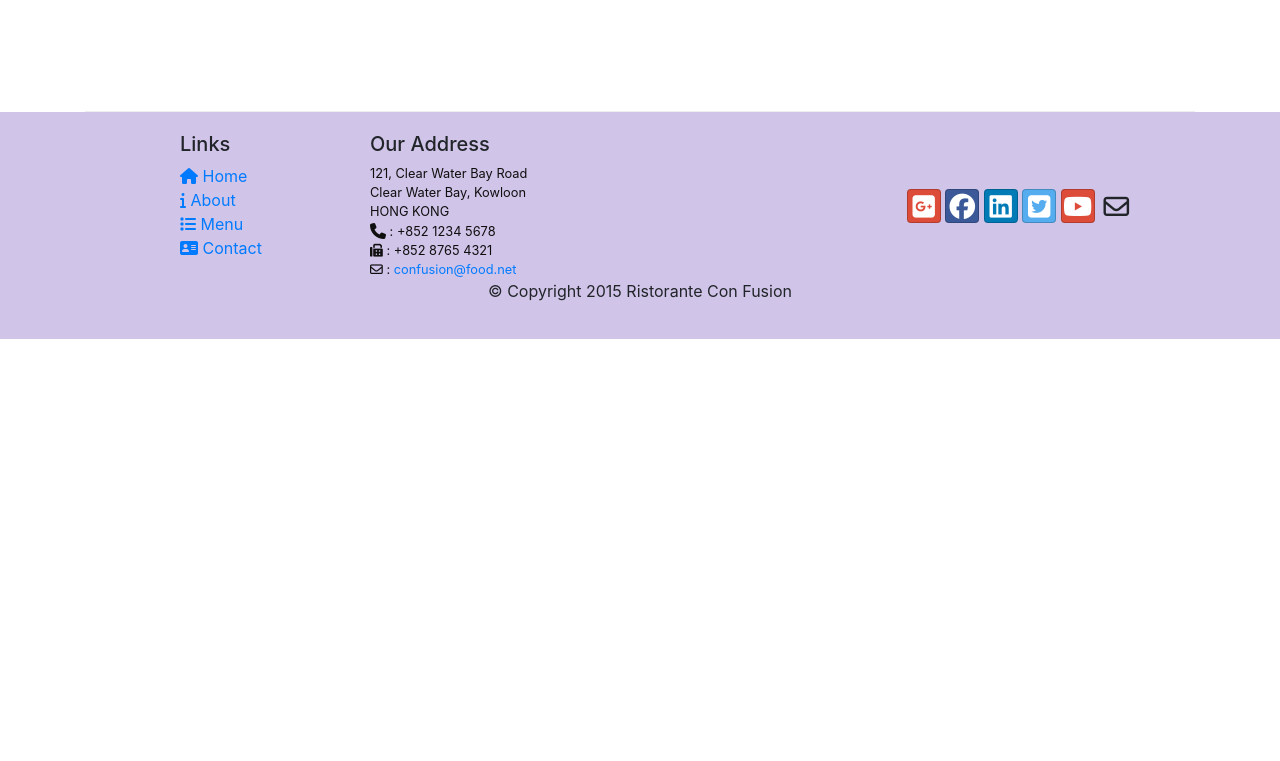
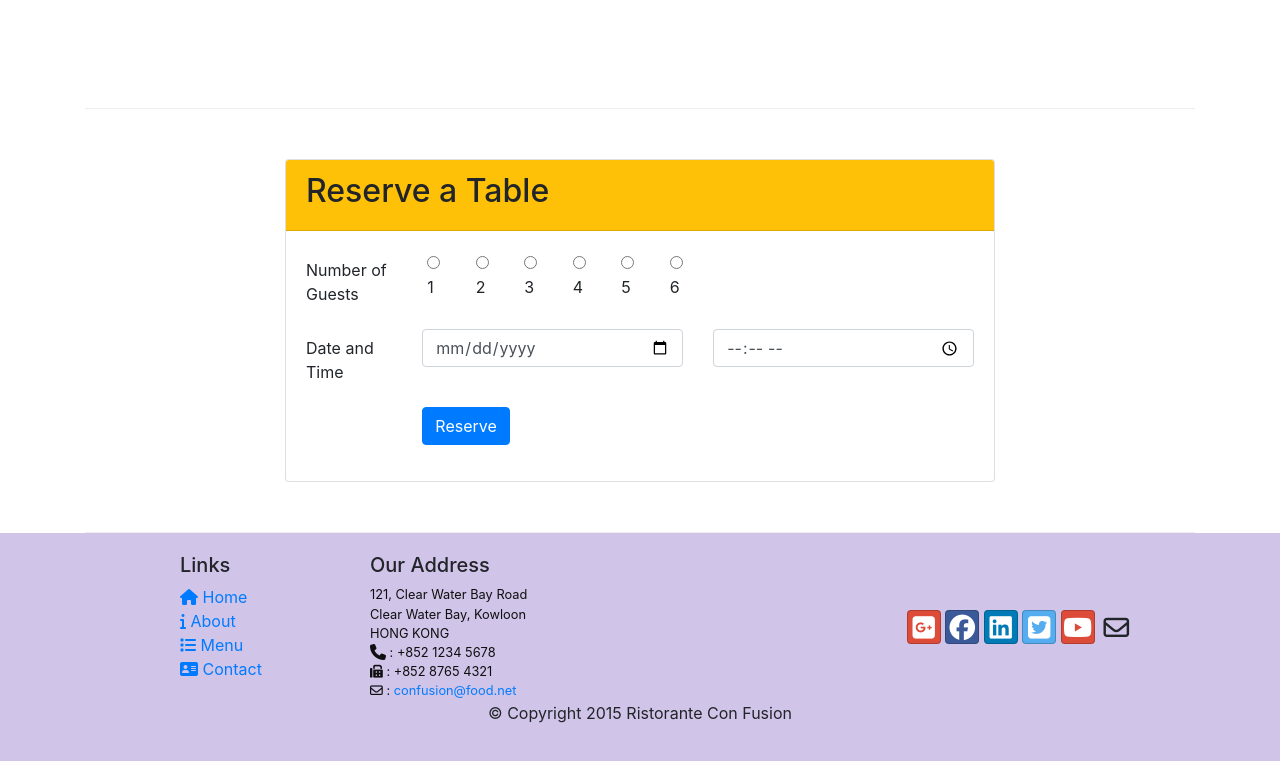
Before and after one commit to memoelgammal/FullstackWebdeveloperCoursera, a website: page index.html in a window 1280 px wide. Shown: the part 1401-2162 px from the top of the page. Before the commit the page ends 1740 px from the top, so only its background shows below. Drawn offline with nearby package versions, Linux system fonts and the light colour scheme.

Commit message:
done the second task

```diff
--- a/index.html
+++ b/index.html
@@ -39,8 +39,13 @@
                         <h1>Ristorante con Fusion</h1>
                         <p>We take inspiration from the World's best cuisines, and create a unique fusion experience. Our lipsmacking creations will tickle your culinary senses!</p>
                     </div>
-                    <div class="col-12 col-sm align-self-center">
-                        <img src="img/logo.png" alt="" class="img-fluid">
+                    <div class="col-12 col-sm row align-self-center align-items-center">
+                        <div class="col-6">
+                            <img src="img/logo.png" alt="" class="img-fluid">
+                        </div>
+                        <div class="col-6">
+                            <a href="#Reservations" class="btn btn-warning">Reserve Table</a>
+                        </div>
                     </div>
                 </div>
             </div>
@@ -56,7 +61,7 @@
                     <div class="media">
                         <img src="img/uthappizza.png" alt="uthappizza" class="d-flex mr-3 img-thumbnail align-self-center">
                         <div class="media-body">
-                            <h2>Uthappizza</h2>
+                            <h2>Uthappizza <span class="badge badge-danger">Hot</span> <span class="badge badge-pill badge-secondary">&dollar;4.99</span></h2>
                             <p>A unique combination of Indian Uthappam (pancake) and Italian pizza, topped with Cerignola olives, ripe vine cherry tomatoes, Vidalia onion, Guntur chillies and Buffalo Paneer.</p>
                         </div>
                     </div>
@@ -68,11 +73,11 @@
                 </div>
                 <div class="col col-sm order-sm-last col-md">
                     <div class="media">
-                        <img src="img/buffet.png" alt="buffet" class="d-flex ml-3 img-thumbnail align-self-center">
                         <div class="media-body">
-                            <h2>Weekend Grand Buffet</h2>
+                            <h2>Weekend Grand Buffet <span class="badge badge-danger">NEW</span></h2>
                             <p>Featuring mouthwatering combinations with a choice of five different salads, six enticing appetizers, six main entrees and five choicest desserts. Free flowing bubbly and soft drinks. All for just $19.99 per person </p>
                         </div>
+                        <img src="img/buffet.png" alt="buffet" class="d-flex ml-3 img-thumbnail align-self-center">
                     </div>
                 </div>
             </div>
@@ -90,6 +95,68 @@
                         </div>
                     </div>
                 </div>
+            </div>
+
+            <div class="row row-content align-items-center align-self-center">
+                <div class="col-12 co-sm-2"></div>
+                <div class="col-12 col-sm-8 offset-sm-2" id="Reservations">
+                    <div class="card">
+                        <div class="card-header bg-warning">
+                            <h2>Reserve a Table</h2>
+                        </div>
+                        <div class="card-body">
+                            <form action="">
+                                <div class="form-group row">
+                                    <label for="guestnumber" class="col-md-2 col-form-label">Number of Guests</label>
+                                    <div class="col-md-10">
+                                        <div class="row">
+                                            <div class="form-check col-1">
+                                                <input type="radio" name="NumReserved" id="num1" value="1">
+                                                <label for="num1" class="form-check-label">1</label>
+                                            </div>
+                                            <div class="form-check col-1">
+                                                <input type="radio" name="NumReserved" id="num2" value="2">
+                                                <label for="num2" class="form-check-label">2</label>
+                                            </div>
+                                            <div class="form-check col-1">
+                                                <input type="radio" name="NumReserved" id="num3" value="3">
+                                                <label for="num3" class="form-check-label">3</label>
+                                            </div>
+                                            <div class="form-check col-1">
+                                                <input type="radio" name="NumReserved" id="num4" value="4">
+                                                <label for="num4" class="form-check-label">4</label>
+                                            </div>
+                                            <div class="form-check col-1">
+                                                <input type="radio" name="NumReserved" id="num5" value="5">
+                                                <label for="num5" class="form-check-label">5</label>
+                                            </div>
+                                            <div class="form-check col-1">
+                                                <input type="radio" name="NumReserved" id="num6" value="6">
+                                                <label for="num6" class="form-check-label">6</label>
+                                            </div>
+                                        </div>
+                                    </div>
+                                </div>
+                                <div class="form-group row">
+                                    <label for="reservewhen" class="col-md-2 col-form-label">Date and Time</label>
+                                    <div class="col-md-5">
+                                        <input type="date" class="form-control" placeholder="Pick Date" id="resevewhen" name="reservewhen">
+                                    </div>
+                                    <div class="col-md-5">
+                                        <input type="time" class="form-control" placeholder="Wich hour" id="reservewhen" name="reservewhen">
+                                    </div>
+                                </div>
+                                <div class="form-group row">
+                                    <div class="col-md-10 offset-md-2">
+                                        <button type="submit" class="btn btn-primary">Reserve</button>
+                                    </div>
+                                </div>
+                            </form>
+                        </div>
+                    </div>
+                </div>
+
+                <div class="col col-sm"></div>
             </div>
 
         </div>
```
Also changed, not shown: 1 other file.
